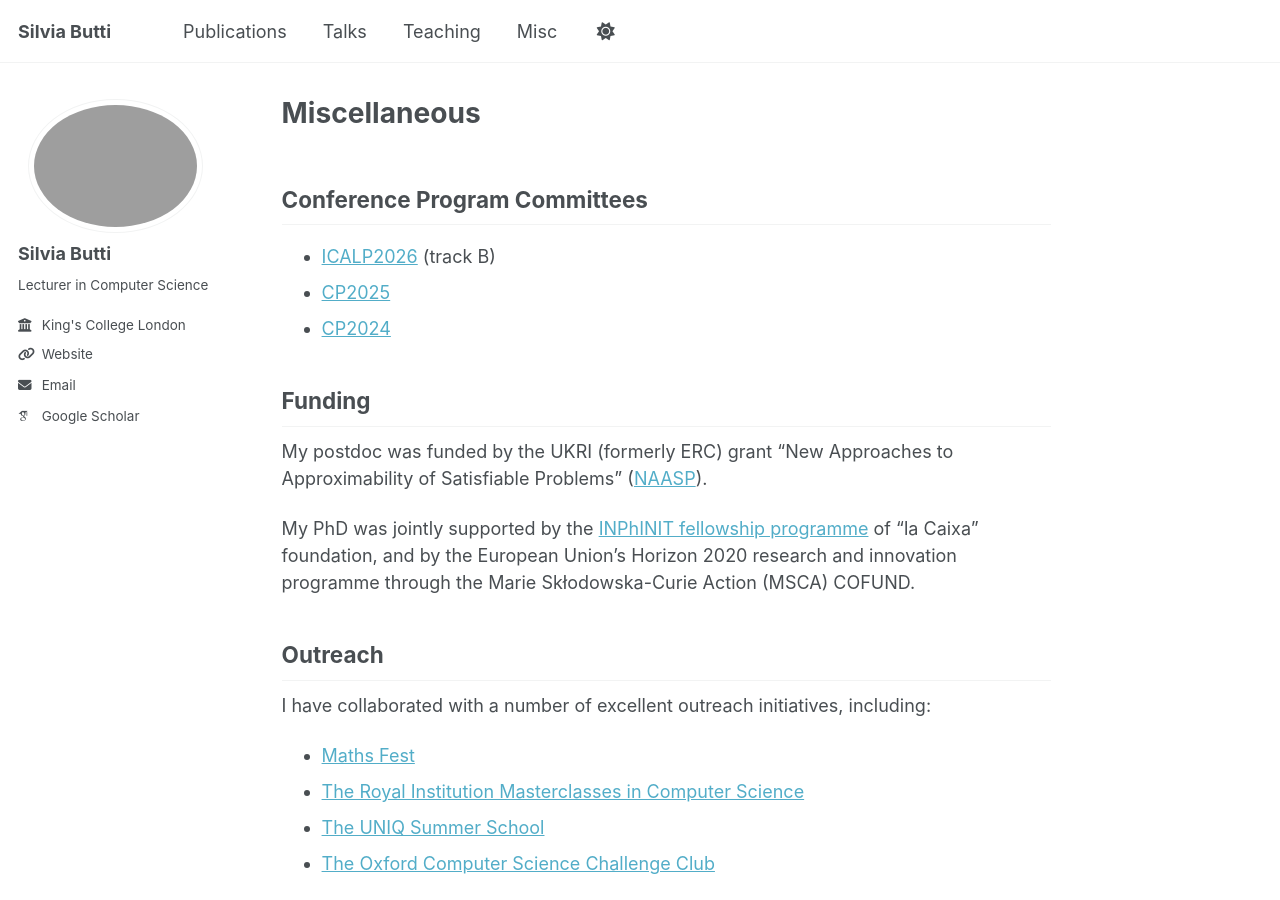
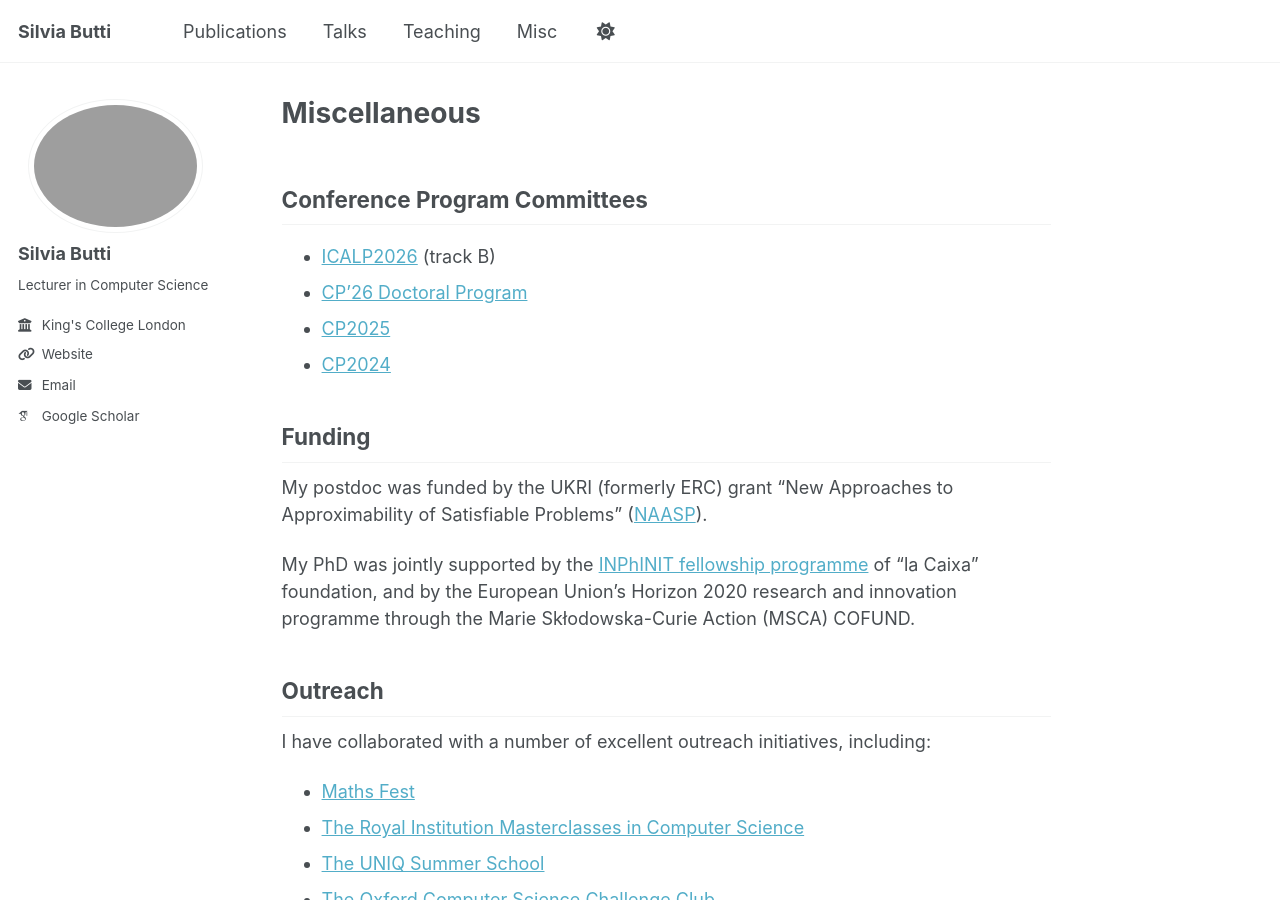
Before and after one commit to silviabutti/silviabutti.github.io, a Jekyll site: the page built from _pages/misc.md, in a window 1280 px wide and 900 px high. Built offline with Jekyll 4.4.1, drawn with Linux system fonts in a browser that asks for light colours; some web fonts are replaced; a script bundle is joined from its source files by our own code; library files that are not in the unit come from our copies.

Commit message:
Update misc.md

```diff
--- a/_pages/misc.md
+++ b/_pages/misc.md
@@ -10,6 +10,7 @@ redirect_from:
 ## Conference Program Committees
 
 - [ICALP2026](https://icalppodcspaa2026.cs.rhul.ac.uk/icalp/) (track B)
+- [CP'26 Doctoral Program](https://satcpdp26.github.io/)
 - [CP2025](https://cp2025.a4cp.org/)
 - [CP2024](https://cp2024.a4cp.org/)
 
```
